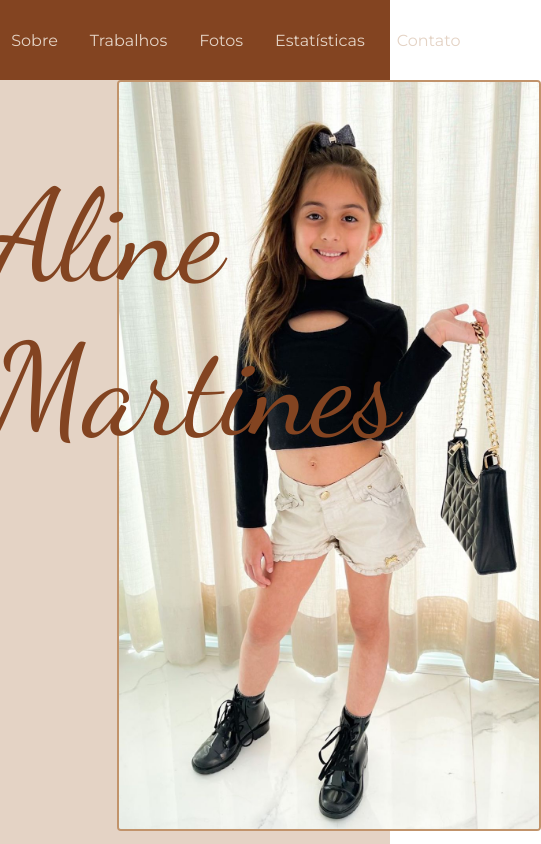
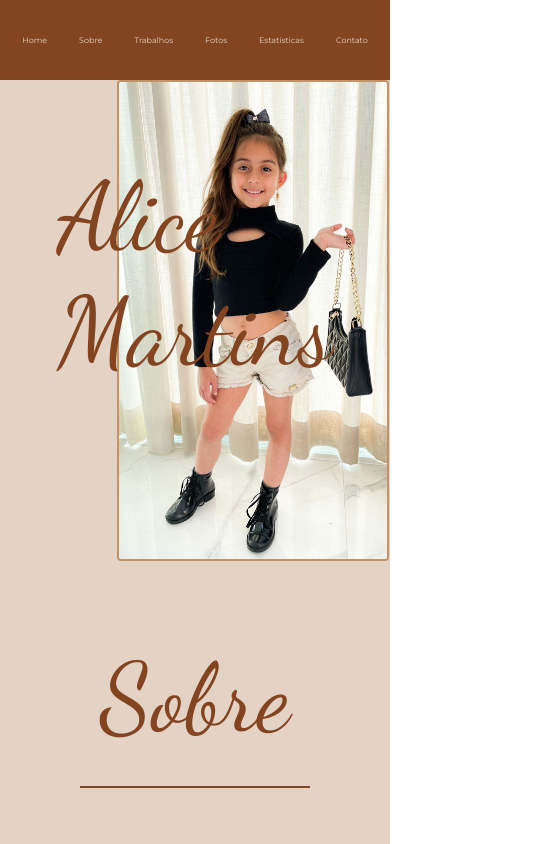
Before and after one commit to AlexandreMartins95/AliceMartins, an Angular app: page / in a window 390 px wide. Shown: the top 844 px of the page, 541 px wide, since content can reach past the window. Built offline with nearby package versions, Linux system fonts and the light colour scheme.

Commit message:
layout:ajuste de responsividade mobile

```diff
--- a/src/app/features/contato-midia-kit/contato-midia-kit.component.html
+++ b/src/app/features/contato-midia-kit/contato-midia-kit.component.html
@@ -1,7 +1,7 @@
 <footer class="contato__container">
   <div class="contato__logo">
-    <span class="contato__logo__texto1">Aline</span>
-    <span class="contato__logo__texto2">Martines</span>
+    <span class="contato__logo__texto1">Alice</span>
+    <span class="contato__logo__texto2">Martins</span>
   </div>
   <div class="contato__redes">
     <div class="contato__icone__texto">
--- a/src/app/features/estatisticas-midia-kit/estatisticas-midia-kit.component.scss
+++ b/src/app/features/estatisticas-midia-kit/estatisticas-midia-kit.component.scss
@@ -68,7 +68,7 @@
 .estatisticas__numeros__container {
   width: 100%;
   display: flex;
-  padding-top: 5rem;
+  padding-top: 4rem;
 }
 .estatisticas__numeros {
   width: 50%;
--- a/src/app/features/fotos-midia-kit/fotos-midia-kit.component.scss
+++ b/src/app/features/fotos-midia-kit/fotos-midia-kit.component.scss
@@ -93,3 +93,8 @@
     font-size: 8rem;
   }
 }
+@media screen and (max-width: 390px) {
+  .fotos__titulo {
+    font-size: 6rem;
+  }
+}
--- a/src/app/features/home-midia-kit/home-midia-kit.component.html
+++ b/src/app/features/home-midia-kit/home-midia-kit.component.html
@@ -1,8 +1,8 @@
 <section class="home__container">
   <div class="home__conteudo__esquerdo"></div>
   <div class="home__container__texto">
-    <span class="home__texto__principal1">Aline</span>
-    <span class="home__texto__principal2">Martines</span>
+    <span class="home__texto__principal1">Alice</span>
+    <span class="home__texto__principal2">Martins</span>
   </div>
   <div class="home__conteudo__direito">
     <img
--- a/src/app/features/home-midia-kit/home-midia-kit.component.scss
+++ b/src/app/features/home-midia-kit/home-midia-kit.component.scss
@@ -10,7 +10,7 @@
   display: flex;
   flex-direction: column;
   background-color: var(--cor-terciaria);
-  height: 100vh;
+
   width: 49%;
   padding-left: 25vw;
 }
@@ -18,7 +18,7 @@
   padding-top: 5rem;
   display: flex;
   background-color: var(--cor-terciaria);
-  height: 100vh;
+
   width: 51%;
 }
 
@@ -47,6 +47,9 @@
 }
 
 @media screen and (max-width: 768px) {
+  .home__container {
+    height: auto;
+  }
   .home__texto__principal1,
   .home__texto__principal2 {
     font-size: 8rem;
@@ -59,3 +62,13 @@
     width: 70%;
   }
 }
+
+@media screen and (max-width: 390px) {
+  .home__imagem {
+    height: 57vh;
+  }
+  .home__texto__principal1,
+  .home__texto__principal2 {
+    font-size: 6rem;
+  }
+}
--- a/src/app/features/menu-midia-kit/menu-midia-kit.component.scss
+++ b/src/app/features/menu-midia-kit/menu-midia-kit.component.scss
@@ -20,3 +20,20 @@ nav > ul {
     font-family: var(--fonte-primaria);
   }
 }
+
+@media screen and (max-width: 1024px) {
+  .menu__container {
+    height: 5rem;
+  }
+  nav > ul {
+    display: flex;
+    list-style-type: none;
+    gap: 2rem;
+    cursor: pointer;
+
+    & li {
+      font-family: var(--fonte-primaria);
+      font-size: 0.5rem;
+    }
+  }
+}
--- a/src/app/features/sobre-midia-kit/sobre-midia-kit.component.scss
+++ b/src/app/features/sobre-midia-kit/sobre-midia-kit.component.scss
@@ -71,3 +71,9 @@
     font-size: 1.2rem;
   }
 }
+
+@media screen and (max-width: 390px) {
+  .sobre__titulo {
+    font-size: 6rem;
+  }
+}
--- a/src/app/features/trabalhos-midia-kit/trabalhos-midia-kit.component.scss
+++ b/src/app/features/trabalhos-midia-kit/trabalhos-midia-kit.component.scss
@@ -87,3 +87,8 @@
     font-size: 1.2rem;
   }
 }
+@media screen and (max-width: 390px) {
+  .trabalhos__titulo {
+    font-size: 6rem;
+  }
+}
```
